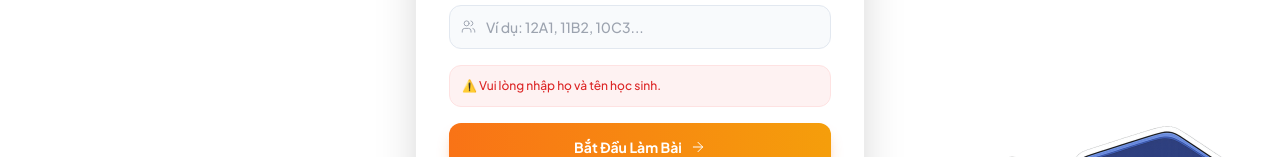
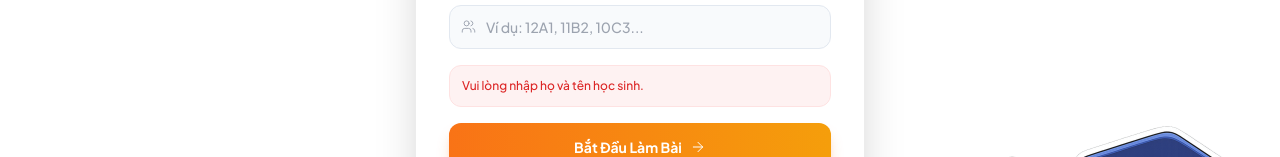
Before and after one commit to tranthienquy/studyEnglishApp, a React (Vite) app: page / in a window 1280 px wide. Both pictures are taken after a click on the button "Bắt Đầu Làm Bài". Shown: the part 415-572 px from the top of the page. Built offline with nearby package versions, Linux system fonts and the light colour scheme; no server answers.

Commit message:
style: remove warning icon and simplify class validation error message

```diff
--- a/src/views/LoginView.jsx
+++ b/src/views/LoginView.jsx
@@ -22,7 +22,7 @@ export default function LoginView({ onSwitchTeacher }) {
     const cleanClass = form.class.trim().toUpperCase();
     const isClassValid = cleanClass.startsWith('10') || cleanClass.startsWith('11') || cleanClass.startsWith('12');
     if (!isClassValid) {
-      setError('Tên lớp không hợp lệ! Lớp phải bắt đầu bằng 10, 11 hoặc 12 (Ví dụ: 10A1, 11A2, 12A1...).');
+      setError('Tên lớp không hợp lệ!');
       return;
     }
 
@@ -100,7 +100,7 @@ export default function LoginView({ onSwitchTeacher }) {
             {/* Error Message */}
             {error && (
               <div className="p-3 bg-red-50 border border-red-100 rounded-xl text-xs text-red-600 font-medium animate-slide-down">
-                ⚠️ {error}
+                {error}
               </div>
             )}
 
```
